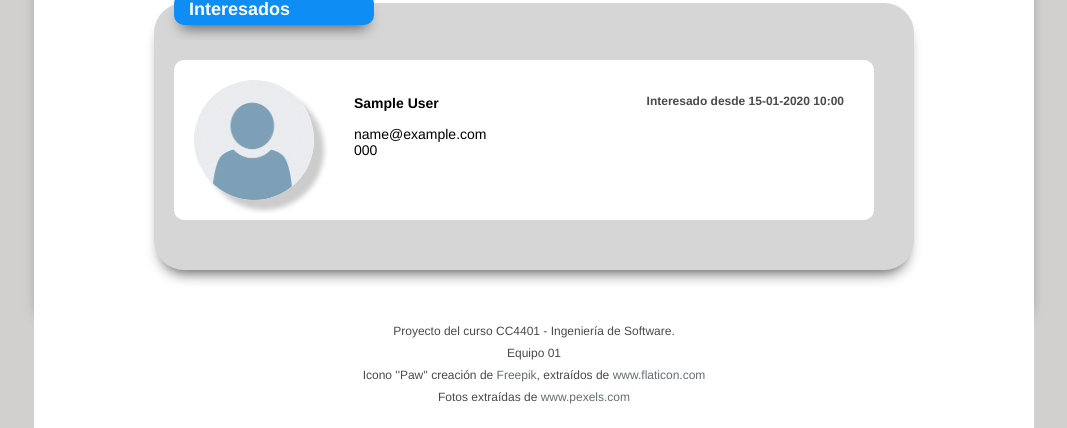
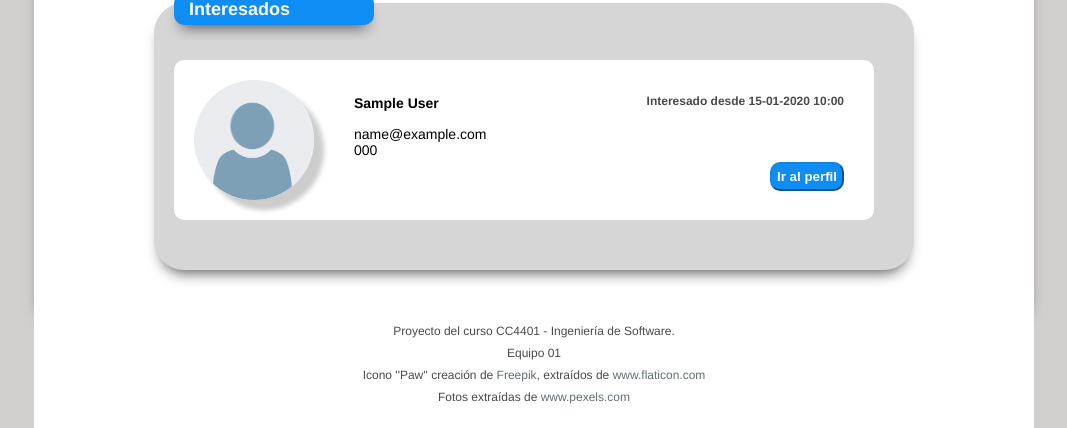
Before and after one commit to DCC-CC4401/2021-1-Grupo-1, a Django app: page /post/1 in a window 1280 px wide. Shown: the part 924-1352 px from the top of the page, without its empty margins (106-1173 px from the left). Run offline with Django 3.2, Linux system fonts and the light colour scheme; a user stored in the database is signed in; data comes from the database, SQL or seed files in the repository; tables that the repository leaves empty hold one stand-in row (values such as "Sample post"); grey boxes marked "Sample" are stand-in pictures; some libraries are stand-ins or nearby versions.

Commit message:
Added a redirect button to each interested person in the posts

```diff
--- a/posts/templates/posts/post.html
+++ b/posts/templates/posts/post.html
@@ -129,7 +129,9 @@
                         </div>
                         <div class="publication-date-button">
                             <div class="publication-date">Interesado desde {{ date }}</div>
-
+                            <a href="{% url 'profile' user.id %}">
+                                <button class="beauty-button button-blue go-to-publication">Ir al perfil</button>
+                            </a>
                         </div>
                     </div>
                 </div>
```
